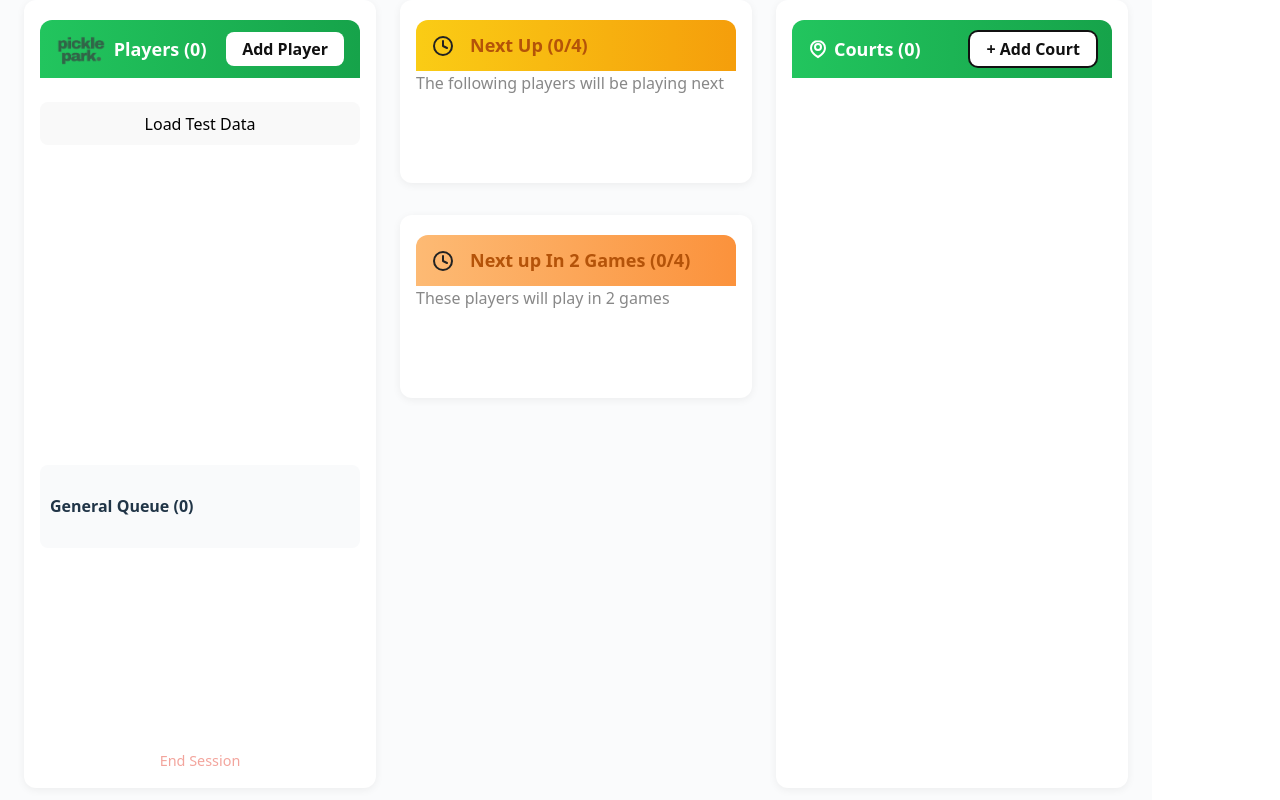
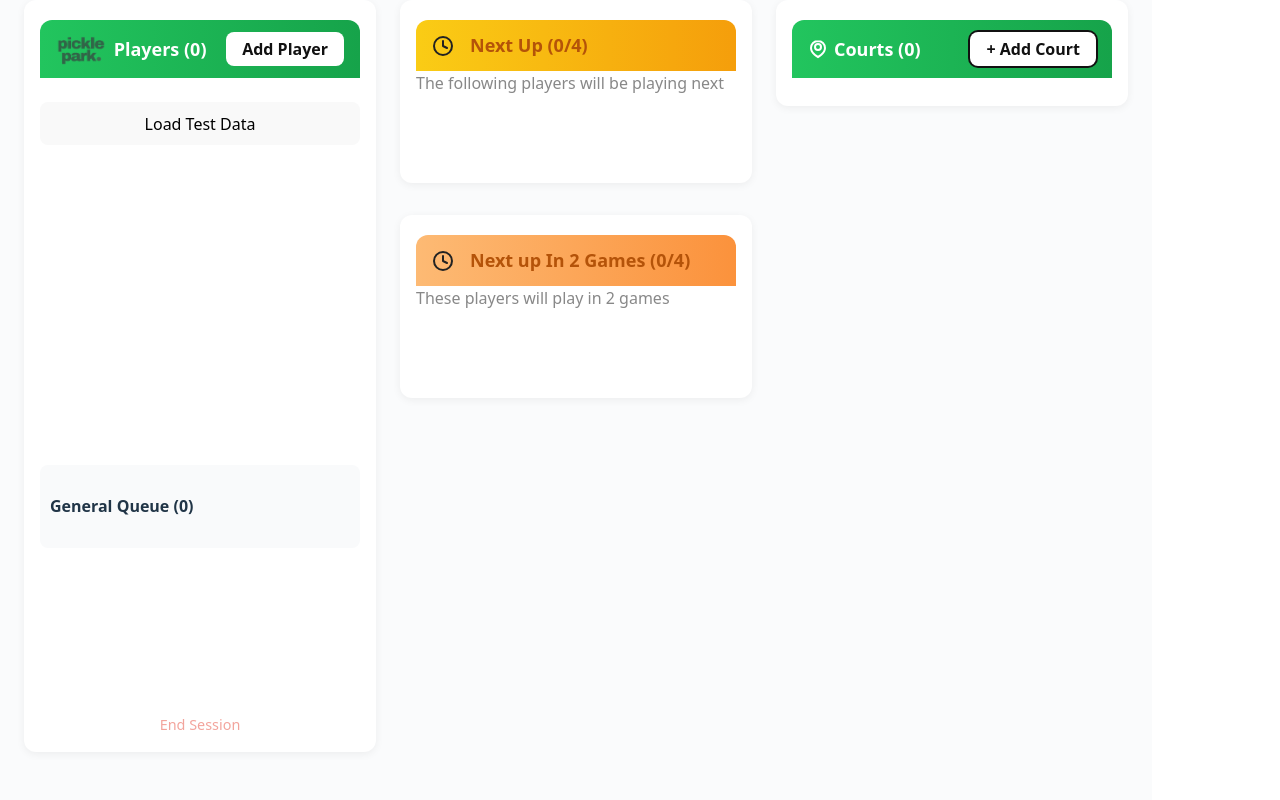
Before and after one commit to ghf4336/PaddleStack, a React (Vite) app in the folder client/: page / in a window 1280 px wide. Built offline with nearby package versions, Linux system fonts and the light colour scheme.

Commit message:
height change

```diff
--- a/client/src/App.css
+++ b/client/src/App.css
@@ -87,7 +87,8 @@
   flex-direction: column;
   align-items: stretch;
   gap: 16px;
-  height: 100%;
+  height: auto;
+  max-height: 100vh;
 }
 .add-player-row {
   display: flex;
@@ -144,14 +145,16 @@
   padding: 8px 10px;
   margin-top: 8px;
   overflow: hidden; /* Prevent scrollbars during drag operations */
+  height: auto;
+  max-height: 100vh;
 }
 .main-content {
   flex: 1;
   display: flex;
   flex-direction: row;
   gap: 24px;
-  align-items: stretch;
-  height: 100%;
+  align-items: flex-start;
+  height: auto;
 }
 
 /* Courts Panel styles */
@@ -160,11 +163,12 @@
   border-radius: 12px;
   box-shadow: 0 2px 8px rgba(0,0,0,0.06);
   padding: 20px 16px 16px 16px;
-  flex: 1;
+  flex: 1 1 0;
   display: flex;
   flex-direction: column;
-  height: 100%;
+  height: auto;
   min-width: 300px;
+  max-height: 100vh;
 }
 
 /* Next Up styles */
```
